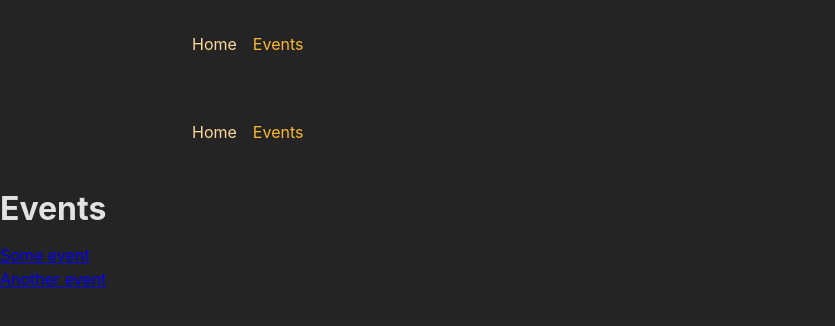
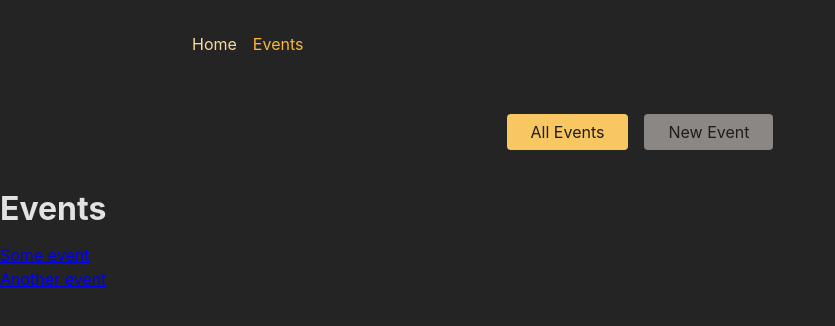
Before and after one commit to MarcoBasileDev/React-Router-Practice, a React (Create React App) app in the folder frontend/: page /events in a window 1280 px wide. Shown: the top 326 px of the page, without its empty margins (0-835 px from the left). Built offline with nearby package versions, Linux system fonts and the light colour scheme.

Commit message:
fix eventsRoot

```diff
--- a/frontend/src/pages/EventsRoot.js
+++ b/frontend/src/pages/EventsRoot.js
@@ -1,10 +1,10 @@
 import { Outlet } from "react-router-dom";
-import MainNavigation from "../components/MainNavigation";
+import EventsNavigation from "../components/EventsNavigation";
 
 export default function EventsRootLayout() {
   return (
     <>
-      <MainNavigation />
+      <EventsNavigation />
       <main>
         <Outlet />
       </main>
```
